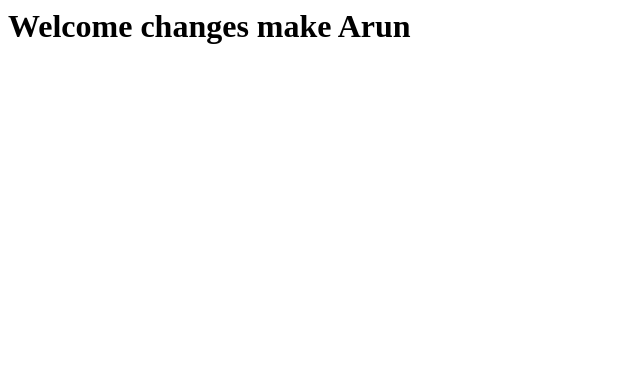
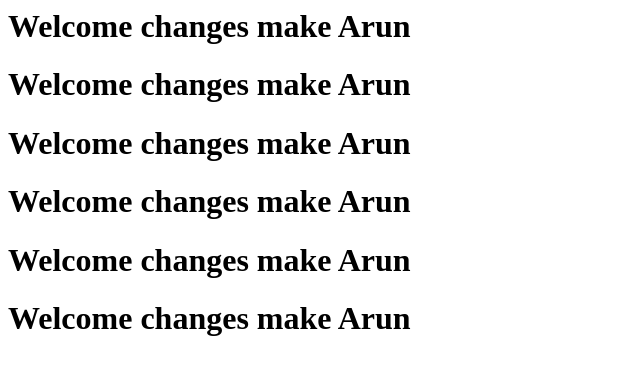
Before and after one commit to Arunsuryaa/LearningProject, a plain HTML site: page index.html in a window 1280 px wide. Shown: the whole page, without its empty margins (0-640 px from the left). Drawn offline with Linux system fonts and the light colour scheme.

Commit message:
updated commit v3

```diff
--- a/index.html
+++ b/index.html
@@ -1 +1,6 @@
 <h1>Welcome changes make Arun</h1>
+<h1>Welcome changes make Arun</h1>
+<h1>Welcome changes make Arun</h1>
+<h1>Welcome changes make Arun</h1>
+<h1>Welcome changes make Arun</h1>
+<h1>Welcome changes make Arun</h1>
```
